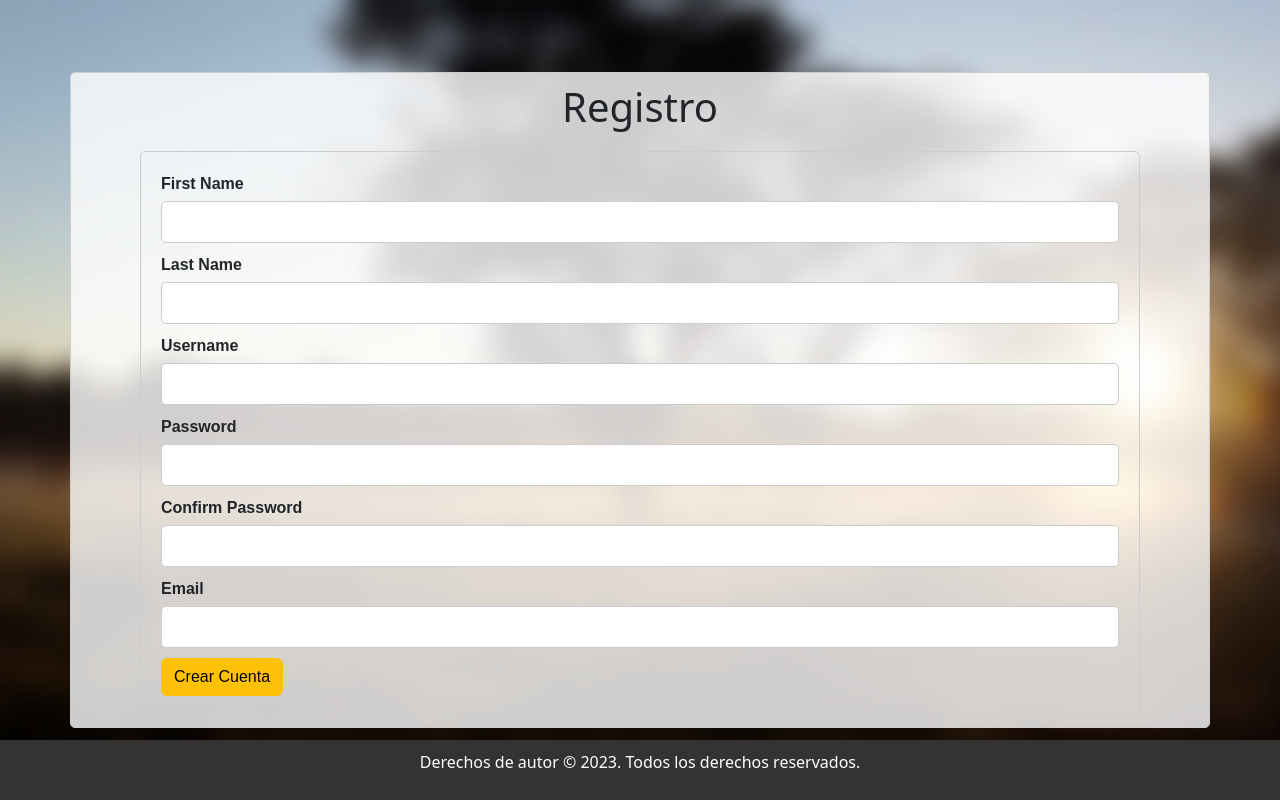
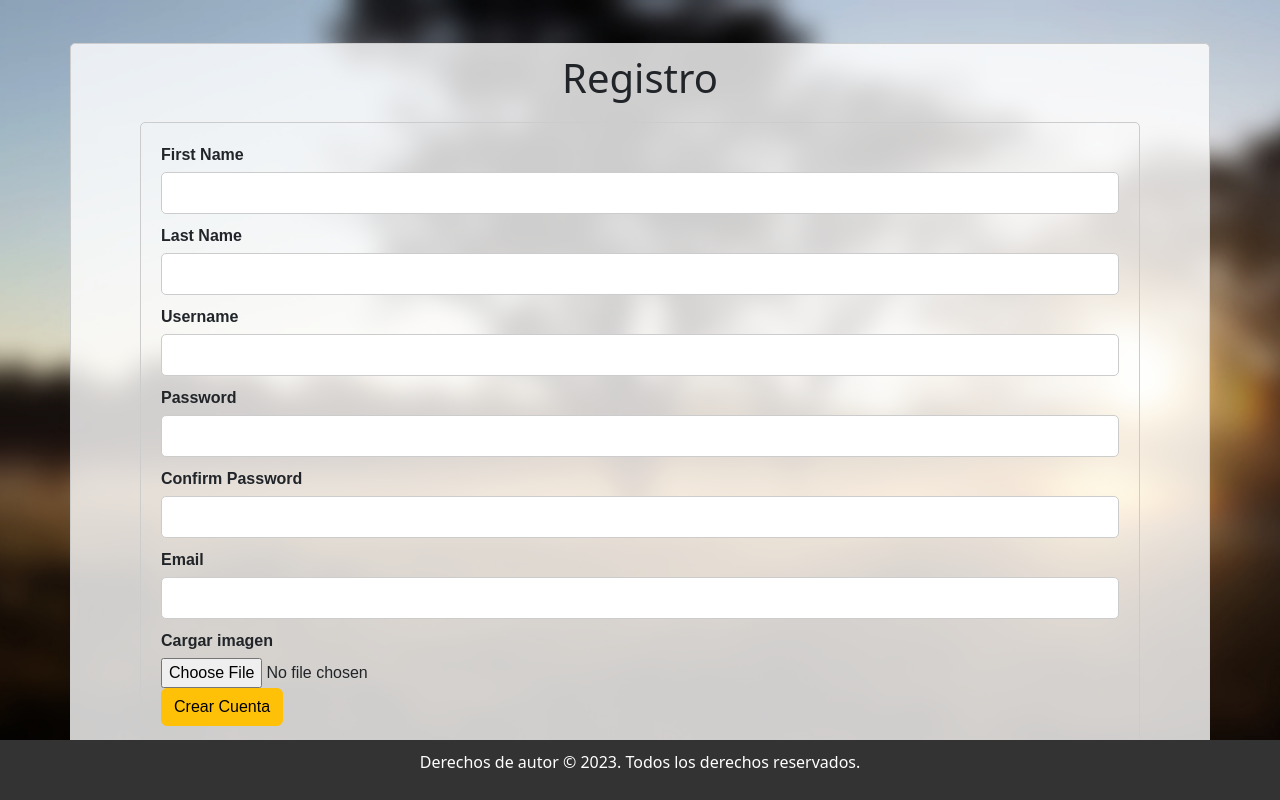
Before and after one commit to MalenaRod/G2_Desafio13, a Django app: template Blog Turismo/templates/usuarios/registro.html in a window 1280 px wide. Shown: the part 58-858 px from the top of the page. Run offline with Django 3.2, Linux system fonts and the light colour scheme; the template is opened without the code that fills it, so the values that code supplies are empty, except form fields; tables that the repository leaves empty hold one stand-in row (values such as "Sample post"); form fields are guessed from the names that the template uses.

Commit message:
agregar imagen al registro

```diff
--- a/Blog Turismo/templates/usuarios/registro.html
+++ b/Blog Turismo/templates/usuarios/registro.html
@@ -10,7 +10,7 @@
     <div class="background-image">
         <div class="container">
             <h1>Registro</h1>
-            <form method="post">
+            <form method="post" enctype="multipart/form-data">
             {% csrf_token %}
             <div class="form-group">
                 <label for="{{ form.first_name.id_for_label }}">First Name</label>
@@ -36,6 +36,10 @@
             <label for="{{ form.email.id_for_label }}">Email</label>
             {{ form.email }}
         </div>
+        <div class="form-group">
+            <label for="{{ form.imagen.id_for_label }}">Cargar imagen</label>
+            {{ form.imagen }}
+        </div>
         <button type="submit" class="btn btn-warning">Crear Cuenta</button>
     </form>
 
```
